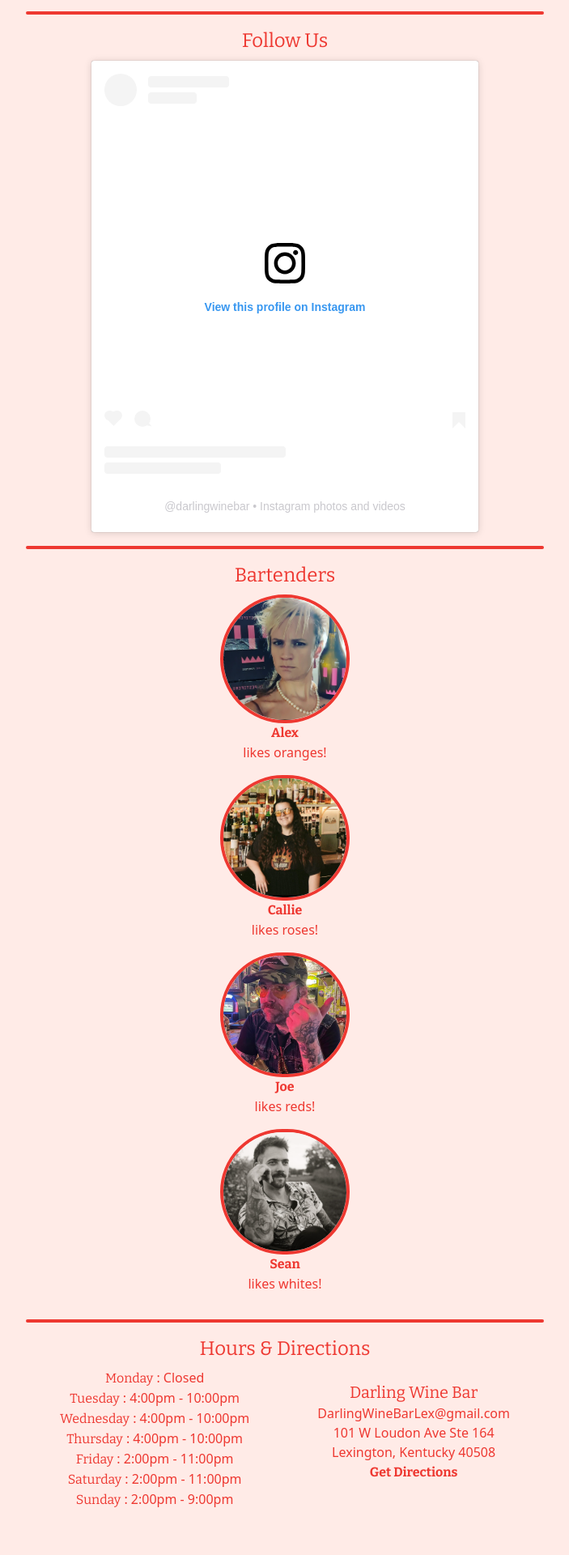
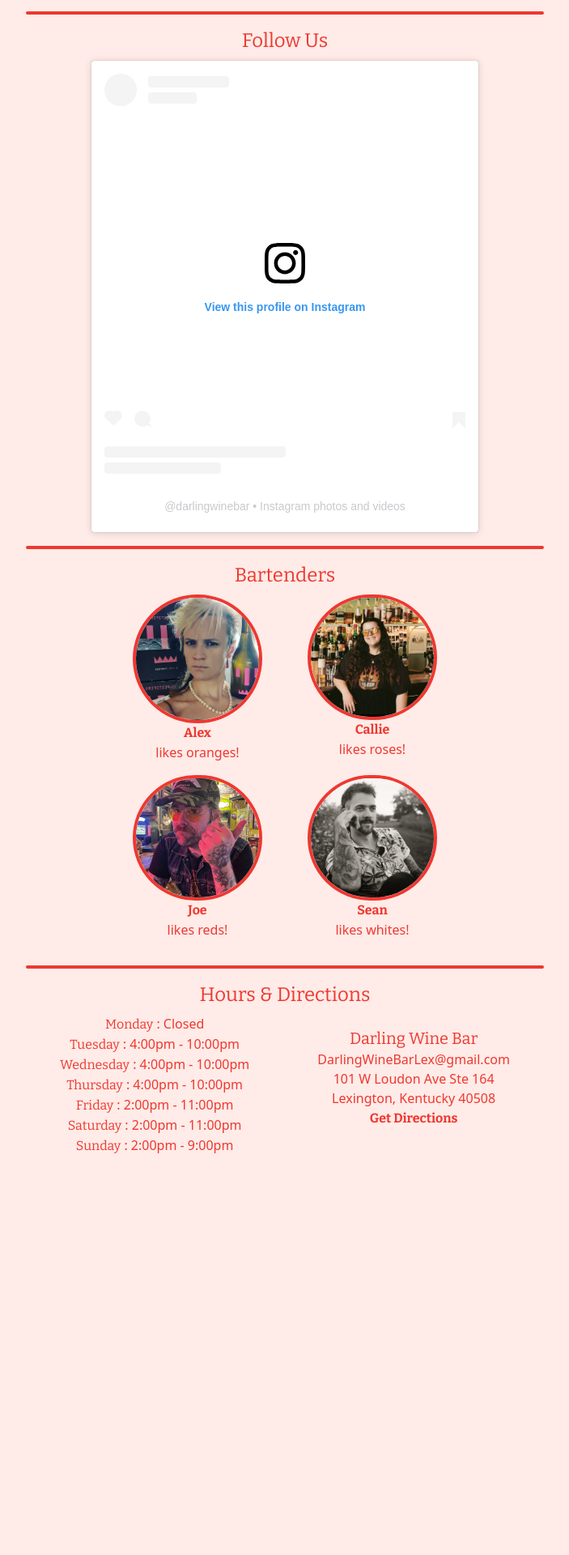
Before and after one commit to darlingwine/darlingwine.github.io, a Jekyll site: the page built from index.md, in a window 1280 px wide. Shown: the part 2184-4104 px from the top of the page at 81% size, without its empty margins (288-991 px from the left). Built offline with Jekyll 4.4.1, drawn with Linux system fonts in a browser that asks for light colours; nearby versions of some CDN libraries; a script that is not in the unit is left out; after the commit the page ends 3667 px from its top, so only the background shows below that.

Commit message:
Update bartenders.html

```diff
--- a/_includes/bartenders.html
+++ b/_includes/bartenders.html
@@ -1,4 +1,4 @@
-<section id="bartenders" class="mx-auto text-center w-1/2 md:w-3/5 lg:w-1/3">
+<section id="bartenders" class="mx-auto text-center w-1/2 md:w-3/5 lg:w-1/2">
     <h2 class="bitter-font text-2xl mx-auto pb-2">Bartenders</h2>
 
     <div class="flex flex-wrap justify-center">
```
